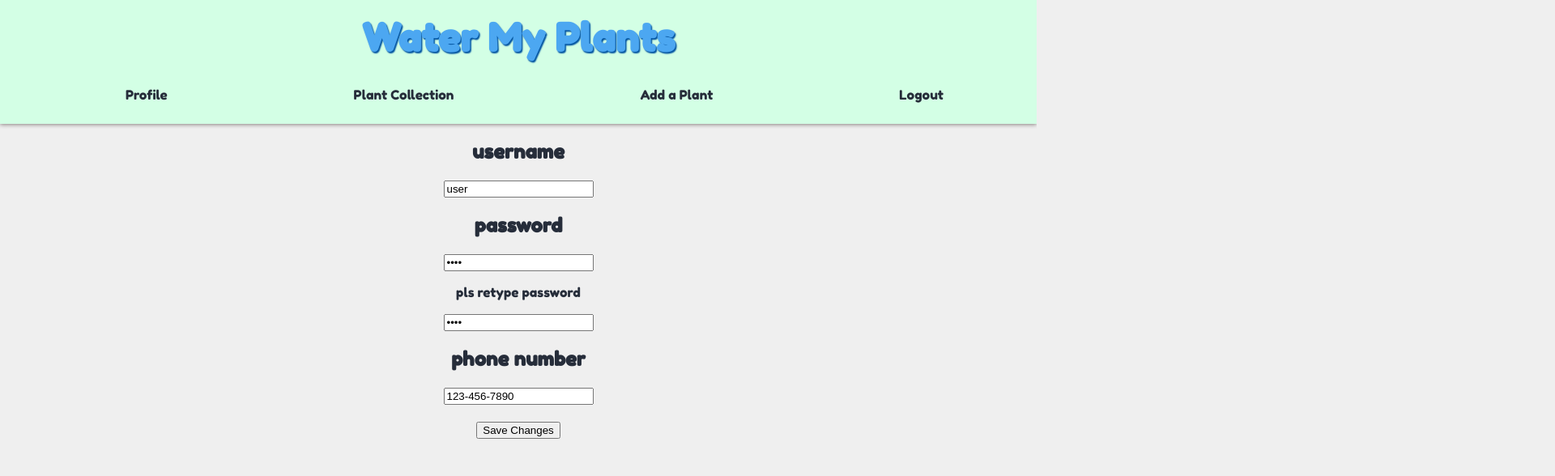
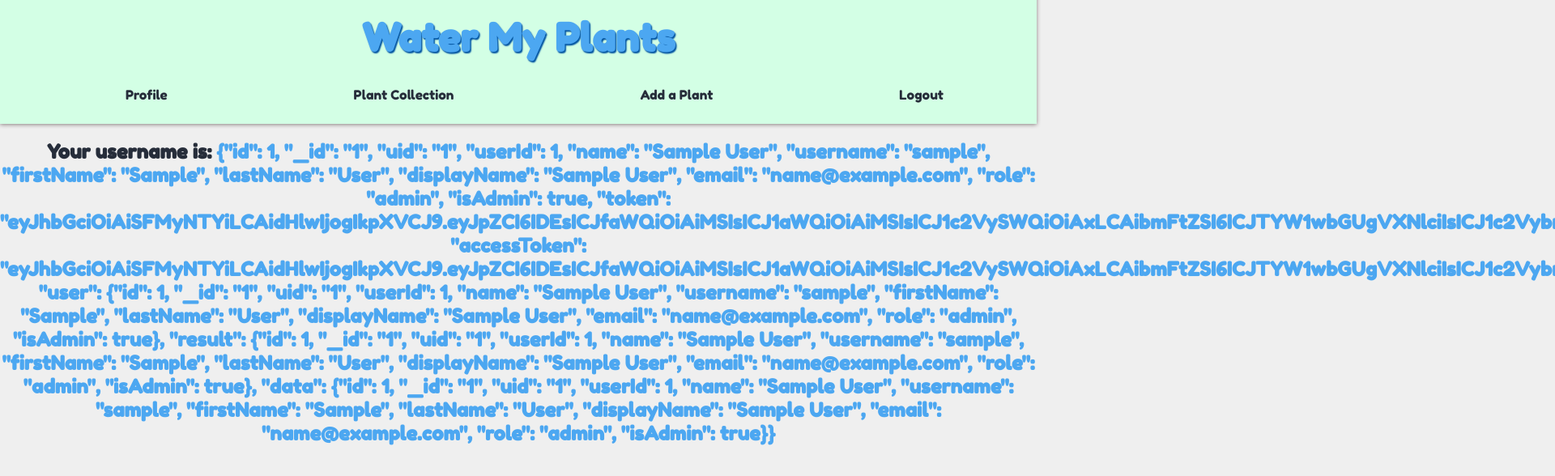
Before and after one commit to water-my-plantz/water-my-plants-frontend, a React (Create React App) app: page /profile in a window 1280 px wide. Shown: the top 588 px of the page at 81% size, 1920 px wide, since content can reach past the window. Built offline with nearby package versions, Linux system fonts and the light colour scheme; sample sign-in values are in the browser's storage.

Commit message:
👍 IMPROVE: profile section displays username and login reroutes to plantlist ifLoggedIn

```diff
--- a/src/components/loginSignupUser/login.js
+++ b/src/components/loginSignupUser/login.js
@@ -10,12 +10,17 @@ export default function Login() {
     const [loginFormValues, setLogInFormValues] = useState(
         initialLogInFormValues
     );
-    const { isLoggedIn, setIsLoggedIn, user, setUser } =
+    const { isLoggedIn, setIsLoggedIn } =
         useContext(GlobalPropsContext);
     const [loginError, setLoginError] = useState(false);
 
-    // let navigate = useNavigate();
     let history = useHistory();
+
+    useEffect(() => {
+        if (isLoggedIn) {
+            history.push("/plants");
+        }
+    } , [isLoggedIn]);
 
     const onChange = (e) => {
         setLogInFormValues({
@@ -38,6 +43,9 @@ export default function Login() {
             )
             .then((res) => {
                 localStorage.setItem("token", res.data.token);
+                const message = res.data.message.split(" ");
+                const user = message[2];
+                localStorage.setItem("user", user);
                 console.log("login", res);
                 history.push("/plants");
                 setIsLoggedIn(true);
--- a/src/components/loginSignupUser/logout.js
+++ b/src/components/loginSignupUser/logout.js
@@ -10,7 +10,7 @@ const Logout = () => {
 
     useEffect(()=> {
     console.log('log out');
-    localStorage.removeItem('username');
+    localStorage.removeItem('user');
     localStorage.removeItem('token');
     window.location.pathname = '/';
     setIsLoggedIn(false);
--- a/src/components/loginSignupUser/profile.js
+++ b/src/components/loginSignupUser/profile.js
@@ -17,6 +17,7 @@ export default function Profile() {
   const [userInfo, setUserInfo] = useState(fakeUserInfo);
   const { isLoading, setIsLoading } = useContext(GlobalPropsContext);
   const [userId, setUserId] = useState(userInfo?.user_id);
+  const user = localStorage.getItem('user')
 
     const params = useParams();
     // use axios to get user info to display in form
@@ -59,8 +60,9 @@ export default function Profile() {
 
   return (
     <div>
-      <h2>username </h2>
-      <input
+      <h2>Your username is: <span style={{color: '#4ca7f1'}}>{user}</span></h2>
+
+      {/* <input
           placeholder="username"
           name="username"
           label="username"
@@ -68,8 +70,8 @@ export default function Profile() {
           id="username"
           onChange={onChange}
           value={userInfo.username}
-      />
-      <h2>password </h2>
+      /> */}
+      {/* <h2>password </h2>
       <input
           placeholder="password"
           name="password"
@@ -100,7 +102,7 @@ export default function Profile() {
           value={userInfo.phoneNumber}
       />
       <br/><br/>
-      <button type="submit">Save Changes</button>
+      <button type="submit">Save Changes</button> */}
     </div>
   )
 }
--- a/src/components/loginSignupUser/signup.js
+++ b/src/components/loginSignupUser/signup.js
@@ -78,6 +78,9 @@ export default function Signup() {
         axiosWithAuth().post('https://water-my-plants-fullstack-api.herokuapp.com/user/register', newUser)
             .then(res => {
                 localStorage.setItem('token', res.data.payload);
+                const message = res.data.message.split(" ");
+                const user = message[2];
+                localStorage.setItem("user", user);
                 console.log("signup", res);
                 history.push('/plants');
                 setIsLoggedIn(true);
```
